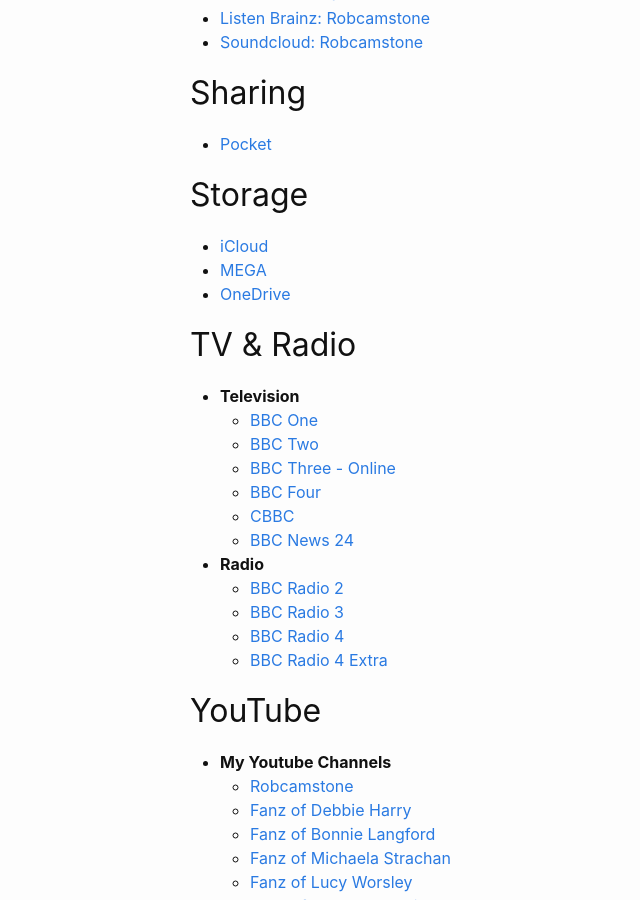
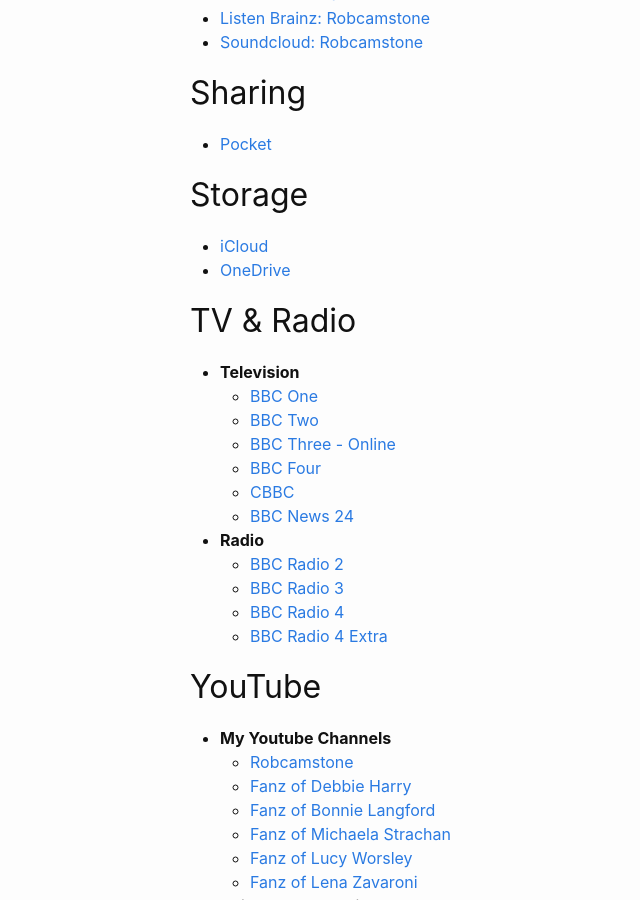
Before and after one commit to Robcamstone/Robcamstone.github.io, a Jekyll site: the page built from bookmarks.md, in a window 1280 px wide and 900 px high, scrolled down 2361 px. Shown: the whole window, without its empty margins (80-720 px from the left). Built offline with Jekyll 4.4.1, drawn with Linux system fonts in a browser that asks for light colours.

Commit message:
Update bookmarks.md

```diff
--- a/bookmarks.md
+++ b/bookmarks.md
@@ -95,7 +95,6 @@ permalink: /bookmarks/
 
 ## Storage
    * [iCloud](https://www.icloud.com)
-   * [MEGA](https://mega.nz)
    * [OneDrive](http://onedrive.live.com)
 
 ## TV & Radio
```
